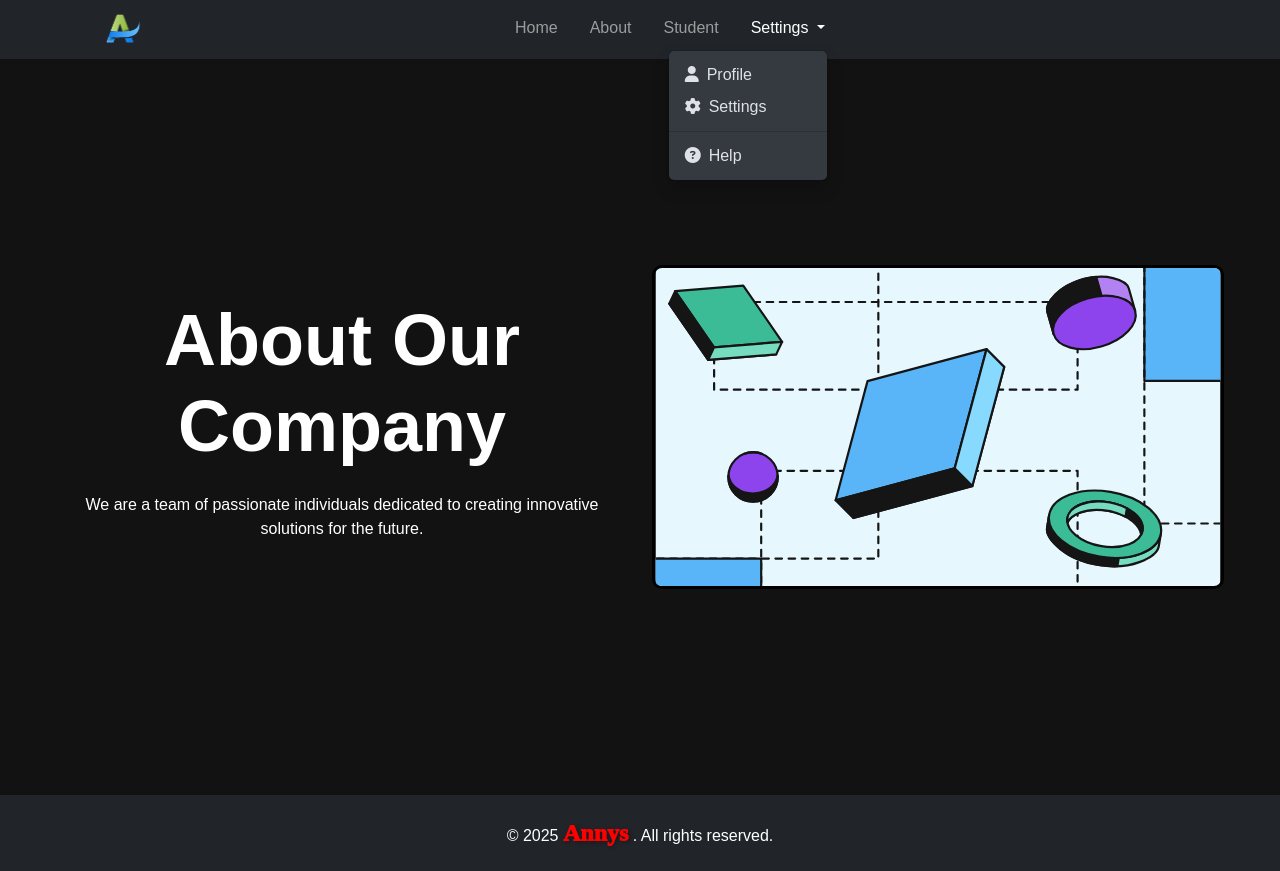
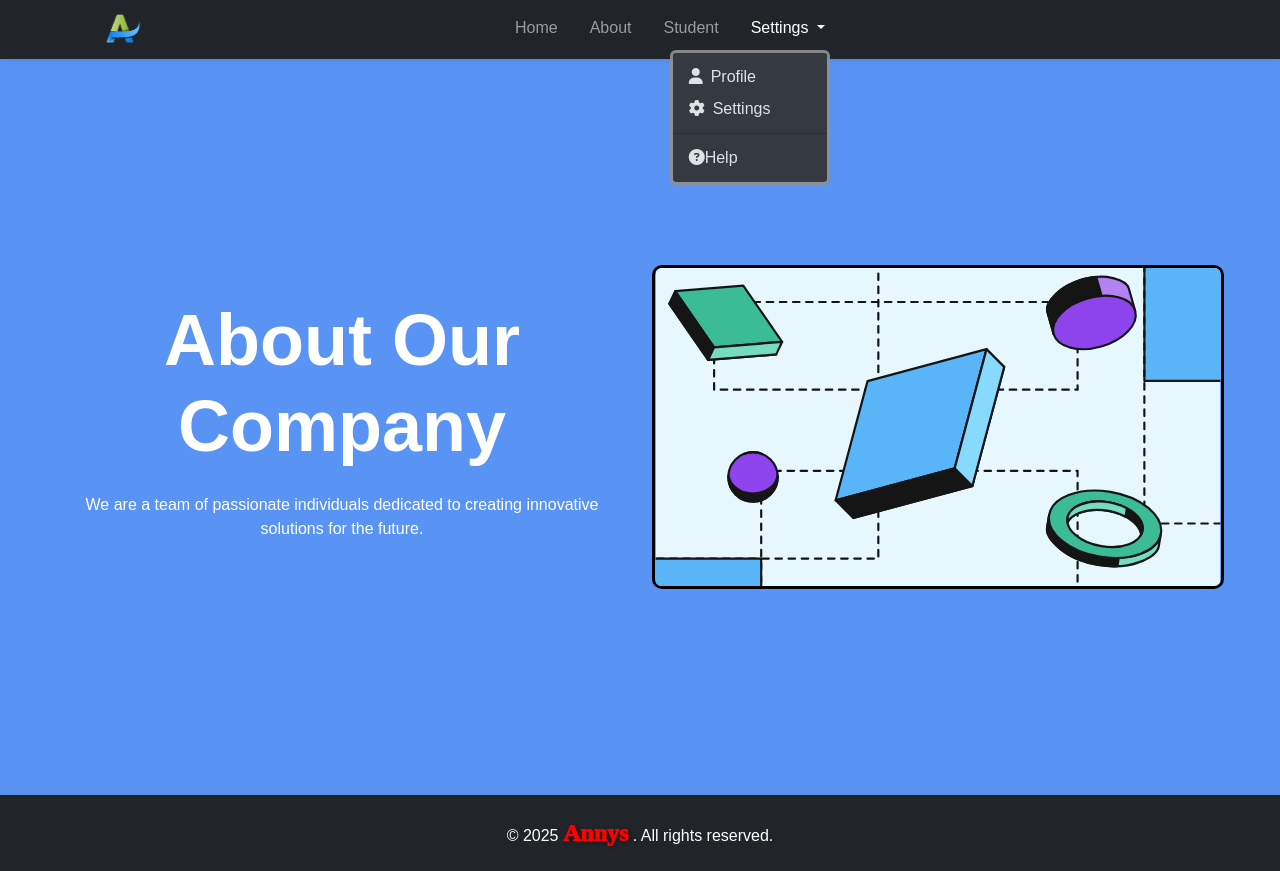
Before and after one commit to laksh-solanki/Annys, a Vue app: page /about in a window 1280 px wide. Both pictures are taken after a click on the button "Settings". Built offline with nearby package versions, Linux system fonts and the light colour scheme; a web font is replaced by a local one.

Commit message:
style: refine Navbar dropdown item alignment and update dropdown menu border styling; enhance HomeView button layout and add image animation; improve Settings and ProfileView layout; adjust student background size

```diff
--- a/src/components/Navbar.vue
+++ b/src/components/Navbar.vue
@@ -32,7 +32,7 @@
                 <hr class="dropdown-divider" />
               </li>
               <li><router-link class="dropdown-item" to="/Help"><i
-                    class="fa-solid fa-circle-question me-2"></i>Help</router-link></li>
+                    class="fa-solid fa-circle-question"></i>Help</router-link></li>
             </ul>
           </li>
         </ul>
@@ -61,12 +61,11 @@ import { RouterLink } from 'vue-router'
 }
 
 .dropdown-menu[data-bs-popper] {
-  left: -75px !important;
+  left: -73px !important;
 }
 
 .dropdown-menu {
   z-index: 1000;
-  border: 1px solid rgba(0, 0, 0, 0.15);
-  box-shadow: 0 0.5rem 1rem rgba(0, 0, 0, 0.175);
+  border: 3px solid rgba(144, 144, 144, 0.908) !important;
 }
 </style>
--- a/src/views/AboutView.vue
+++ b/src/views/AboutView.vue
@@ -26,6 +26,7 @@
   width: 100%;
   height: auto;
   padding: 0;
+  animation: color-change-2x 5s linear infinite alternate both;
 
   & .About-header {
     width: 100%;
@@ -43,4 +44,14 @@
     transition: transform 0.3s ease;
   }
 }
+
+@keyframes color-change-2x {
+  0% {
+    background: #19dcea;
+  }
+
+  100% {
+    background: #b22cff;
+  }
+}
 </style>
--- a/src/views/HomeView.vue
+++ b/src/views/HomeView.vue
@@ -14,32 +14,14 @@
               dedicated to delivering high-quality results.
             </p>
             <div class="hero-buttons gap-2 d-flex flex-wrap">
-              <v-btn
-                class="hero-button"
-                to="/student"
-                rounded="5"
-                width="200"
-                height="50"
-                color="white"
-                variant="outlined"
-                large
-                >Our Students</v-btn
-              >
-              <v-btn
-                class="hero-button"
-                to="/about"
-                rounded="5"
-                width="200"
-                height="50"
-                color="white"
-                variant="outlined"
-                large
-                >About me</v-btn
-              >
+              <v-btn class="hero-button" to="/student" rounded="5" width="200" height="50" color="white"
+                variant="outlined" large>Our Students</v-btn>
+              <v-btn class="hero-button" to="/about" rounded="5" width="200" height="50" color="white"
+                variant="outlined" large>About me</v-btn>
             </div>
           </v-col>
           <v-col cols="12" md="5">
-            <v-img :src="homeImage" alt="Professional Tea" class="hero-image"></v-img>
+            <v-img :src="homeImage" alt="Professional Tea" class="hero-image image-animation"></v-img>
           </v-col>
         </v-row>
       </v-container>
@@ -116,4 +98,19 @@ export default {
   box-shadow: 0 4px 15px rgba(0, 0, 0, 0.2);
   max-width: 100%;
 }
+
+.image-animation {
+	animation: slide-in-right 0.5s cubic-bezier(0.250, 0.460, 0.450, 0.940) both;
+}
+
+@keyframes slide-in-right {
+  0% {
+    transform: translateX(1000px);
+    opacity: 0;
+  }
+  100% {
+    transform: translateX(0);
+    opacity: 1;
+  }
+}
 </style>
--- a/src/views/Settings.vue
+++ b/src/views/Settings.vue
@@ -164,7 +164,7 @@ watch(search, async (newValue) => {
                 </v-form>
               </v-card-text>
             </v-card>
-            <v-container v-if="showCard" class="pa-5">
+            <v-container v-if="showCard">
               <v-card class="mx-auto z-0">
                 <v-card-title class="d-flex flex-wrap gap-1 justify-content-center align-center pe-2">
                   <v-icon>mdi-account</v-icon>
@@ -187,7 +187,7 @@ watch(search, async (newValue) => {
                       }
                         " :class="{ highlight: search && i === parseInt(search) }">
                         <td>{{ i }}</td>
-                        <td></td>
+                        <td>undefined</td>
                       </tr>
                     </tbody>
                   </v-table>
--- a/src/views/profileview.vue
+++ b/src/views/profileview.vue
@@ -2,7 +2,7 @@
   <v-container>
     <v-row>
       <v-col cols="12">
-        <v-card>
+        <v-card height="566" width="100%" class="d-flex flex-column justify-content-center text-center align-center">
           <v-card-title>Profile</v-card-title>
           <v-card-text>
             <p>This is the profile page.</p>
--- a/src/views/student.vue
+++ b/src/views/student.vue
@@ -95,7 +95,7 @@ const submitForm = async () => {
   width: 100%;
   background-color: #313131;
   background-image: radial-gradient(rgba(255, 255, 255, 0.171) 2px, transparent 0);
-  background-size: 30px 30px;
+  background-size: 40px 30px;
   background-position: -5px -5px;
   background-repeat: repeat;
 }
```
